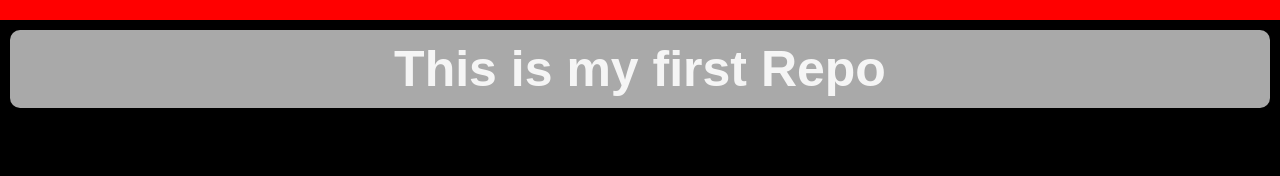
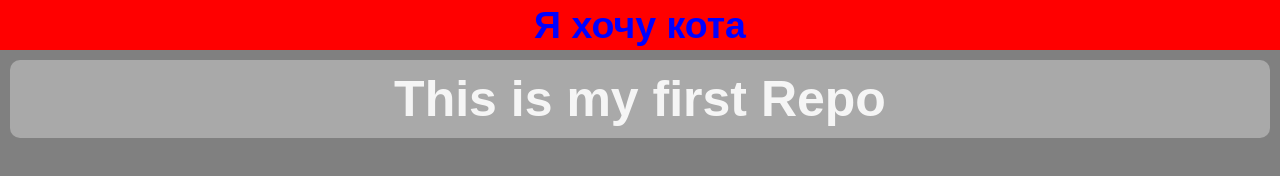
Before and after one commit to remix2021687/Test-Repo, a website: page index.html in a window 1280 px wide. Drawn offline with Linux system fonts and the light colour scheme.

Commit message:
added files

```diff
--- a/index.html
+++ b/index.html
@@ -10,7 +10,7 @@
     </head>
     <body>
         <div class="topnav">
-
+            <h2>Я хочу кота</h2>
         </div>
         <h1>This is my first Repo</h1>
     </body>
--- a/style.css
+++ b/style.css
@@ -4,10 +4,6 @@
     margin: 0;
     padding: 0;
     font-family: sans-serif;
-}
-
-body {
-    background-color: black;
 }
 
 h1 {
@@ -20,11 +16,16 @@ h1 {
 }
 
 .topnav {
-    height: 20px;
+    display: flex;
+    flex-direction: column;
+    align-items: center;
+    justify-content: center;
+    height: 50px;
     background-color: red;
 }
 
 body {
     font-size: 25px;
     color: blue;
+    background-color: gray;
 }
```
Also changed, not shown: package.json (added, +14 -0 lines), 2 other files.
